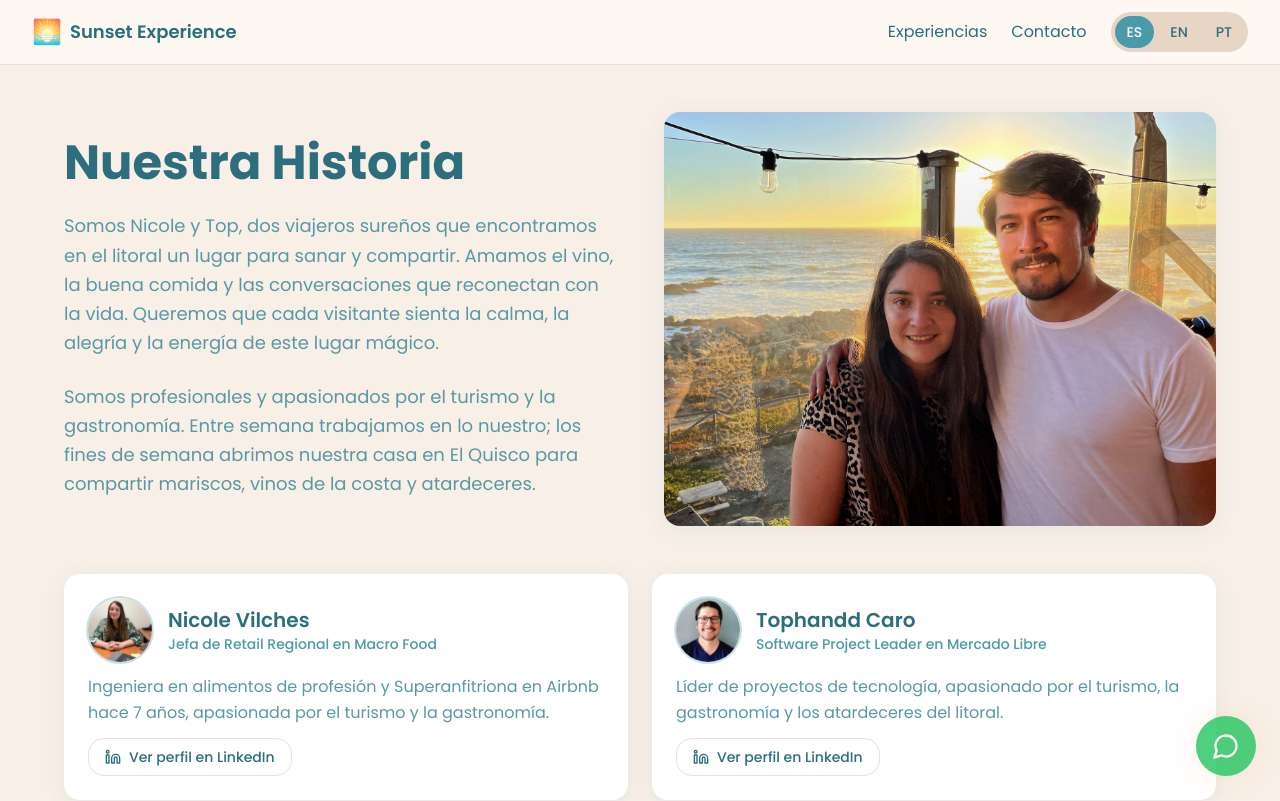
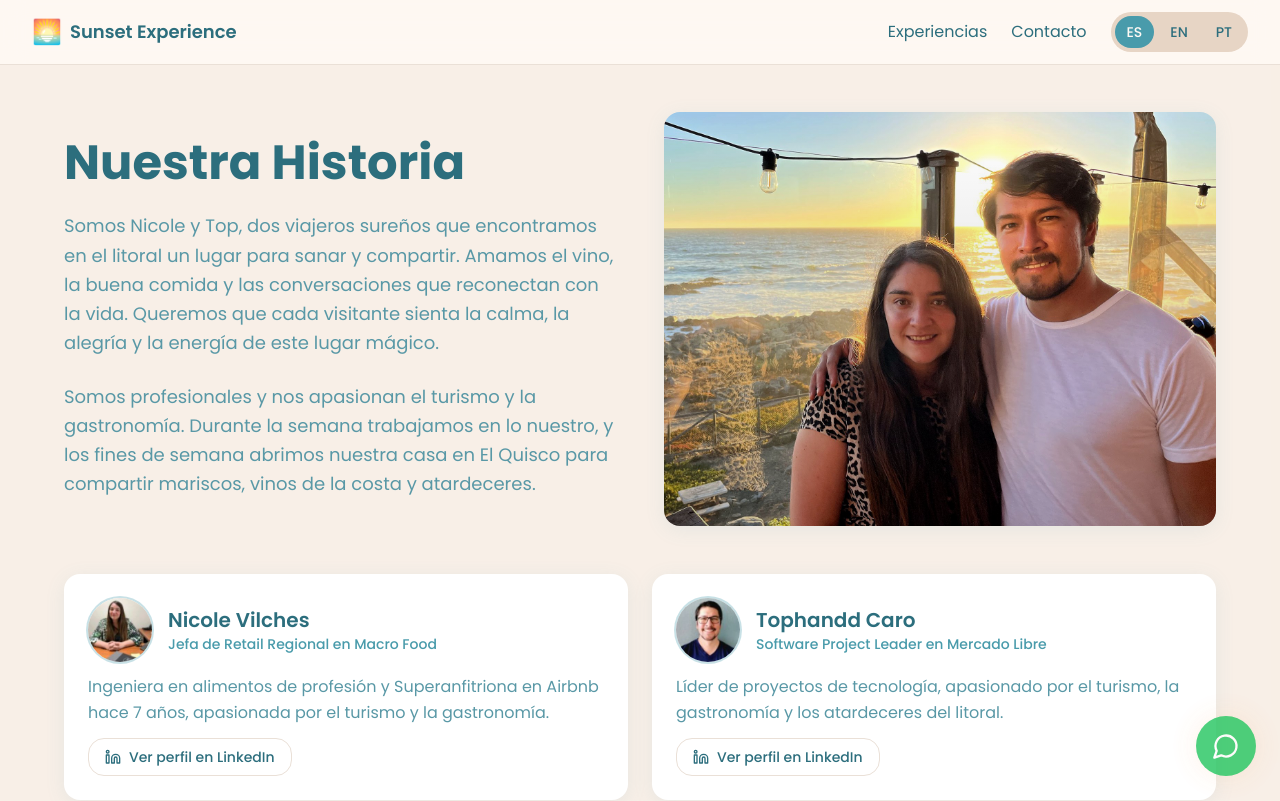
Before and after one commit to topja/sunset-experience, a React (Vite) app: page / in a window 1280 px wide. Shown: the top 801 px of the page. Built offline with nearby package versions, Linux system fonts and the light colour scheme; the HTML template or start-up script is replaced by a standard one.

Commit message:
Mejora redacción de la historia
Co-Authored-By: Claude Opus 5.5 <noreply@anthropic.com>
Claude-Session: https://claude.ai/code/session_01TUh4CXmmji2DQWccXEVSD2

```diff
--- a/src/contexts/LanguageContext.tsx
+++ b/src/contexts/LanguageContext.tsx
@@ -26,7 +26,7 @@ const translations = {
     // Story
     'story.title': 'Nuestra Historia',
     'story.description': 'Somos Nicole y Top, dos viajeros sureños que encontramos en el litoral un lugar para sanar y compartir. Amamos el vino, la buena comida y las conversaciones que reconectan con la vida. Queremos que cada visitante sienta la calma, la alegría y la energía de este lugar mágico.',
-    'story.pro': 'Somos profesionales y apasionados por el turismo y la gastronomía. Entre semana trabajamos en lo nuestro; los fines de semana abrimos nuestra casa en El Quisco para compartir mariscos, vinos de la costa y atardeceres.',
+    'story.pro': 'Somos profesionales y nos apasionan el turismo y la gastronomía. Durante la semana trabajamos en lo nuestro, y los fines de semana abrimos nuestra casa en El Quisco para compartir mariscos, vinos de la costa y atardeceres.',
     'story.nicoleRole': 'Jefa de Retail Regional en Macro Food',
     'story.nicoleLove': 'Ingeniera en alimentos de profesión y Superanfitriona en Airbnb hace 7 años, apasionada por el turismo y la gastronomía.',
     'story.topRole': 'Software Project Leader en Mercado Libre',
@@ -134,7 +134,7 @@ const translations = {
     // Story
     'story.title': 'Our Story',
     'story.description': 'We are Nicole and Top, two southern travelers who found a place to heal and share by the coast. We love wine, good food, and conversations that reconnect with life. We want every visitor to feel the calm, joy, and energy of this magical place.',
-    'story.pro': 'We are professionals with a passion for tourism and food. During the week we work in our fields; on weekends we open our home in El Quisco to share seafood, coastal wines and sunsets.',
+    'story.pro': 'We are professionals who love tourism and good food. During the week we work in our fields, and on weekends we open our home in El Quisco to share seafood, coastal wines and sunsets.',
     'story.nicoleRole': 'Regional Retail Manager at Macro Food',
     'story.nicoleLove': 'Food engineer by profession and an Airbnb Superhost for 7 years, with a passion for tourism and food.',
     'story.topRole': 'Software Project Leader at Mercado Libre',
@@ -255,7 +255,7 @@ const translations = {
     // Story
     'story.title': 'Nossa História',
     'story.description': 'Somos Nicole e Top, dois viajantes do sul que encontramos no litoral um lugar para curar e compartilhar. Amamos vinho, boa comida e conversas que reconectam com a vida. Queremos que cada visitante sinta a calma, a alegria e a energia deste lugar mágico.',
-    'story.pro': 'Somos profissionais apaixonados por turismo e gastronomia. Durante a semana trabalhamos em nossas áreas; nos fins de semana abrimos nossa casa em El Quisco para compartilhar frutos do mar, vinhos do litoral e pores do sol.',
+    'story.pro': 'Somos profissionais e somos apaixonados por turismo e gastronomia. Durante a semana trabalhamos em nossas áreas, e nos fins de semana abrimos nossa casa em El Quisco para compartilhar frutos do mar, vinhos do litoral e pores do sol.',
     'story.nicoleRole': 'Gerente Regional de Varejo na Macro Food',
     'story.nicoleLove': 'Engenheira de alimentos de profissão e Superhost no Airbnb há 7 anos, apaixonada por turismo e gastronomia.',
     'story.topRole': 'Software Project Leader no Mercado Libre',
```
